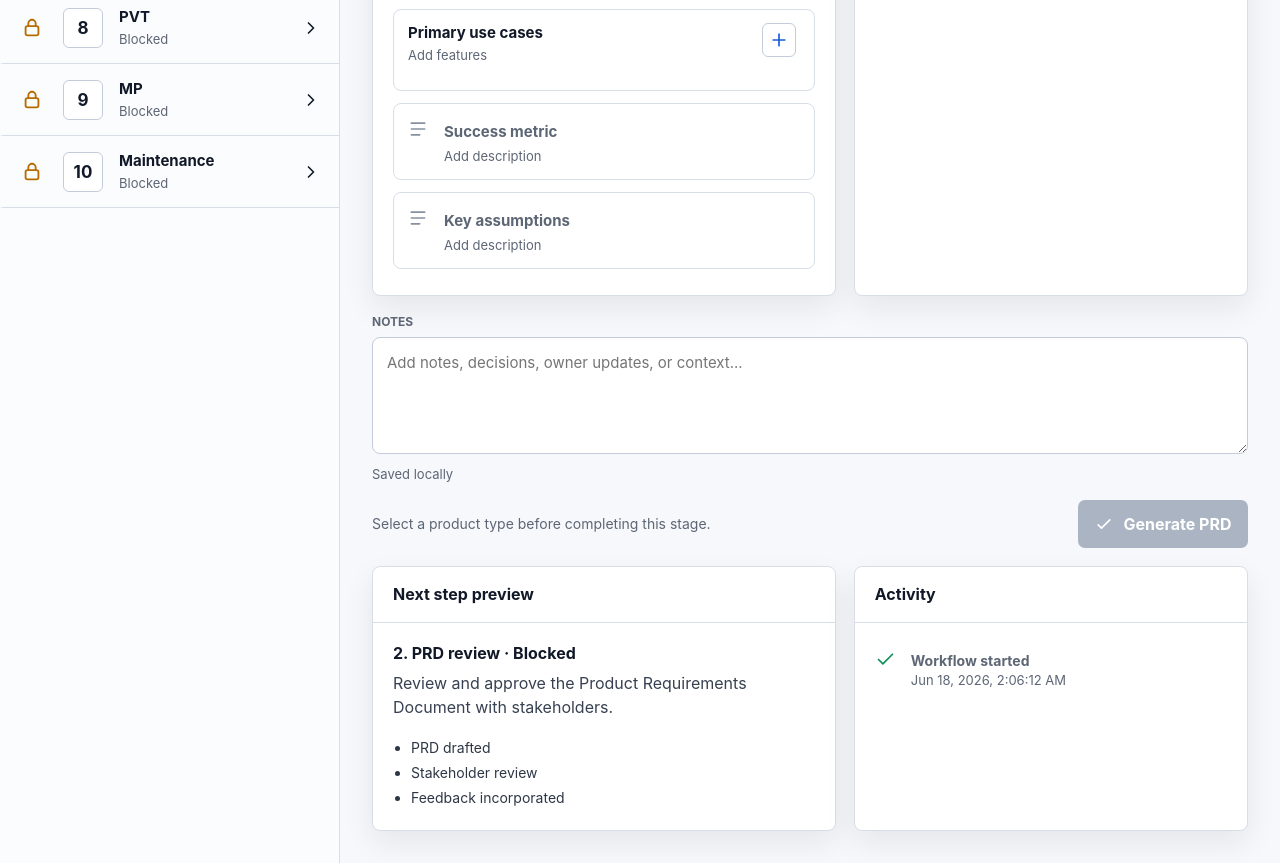
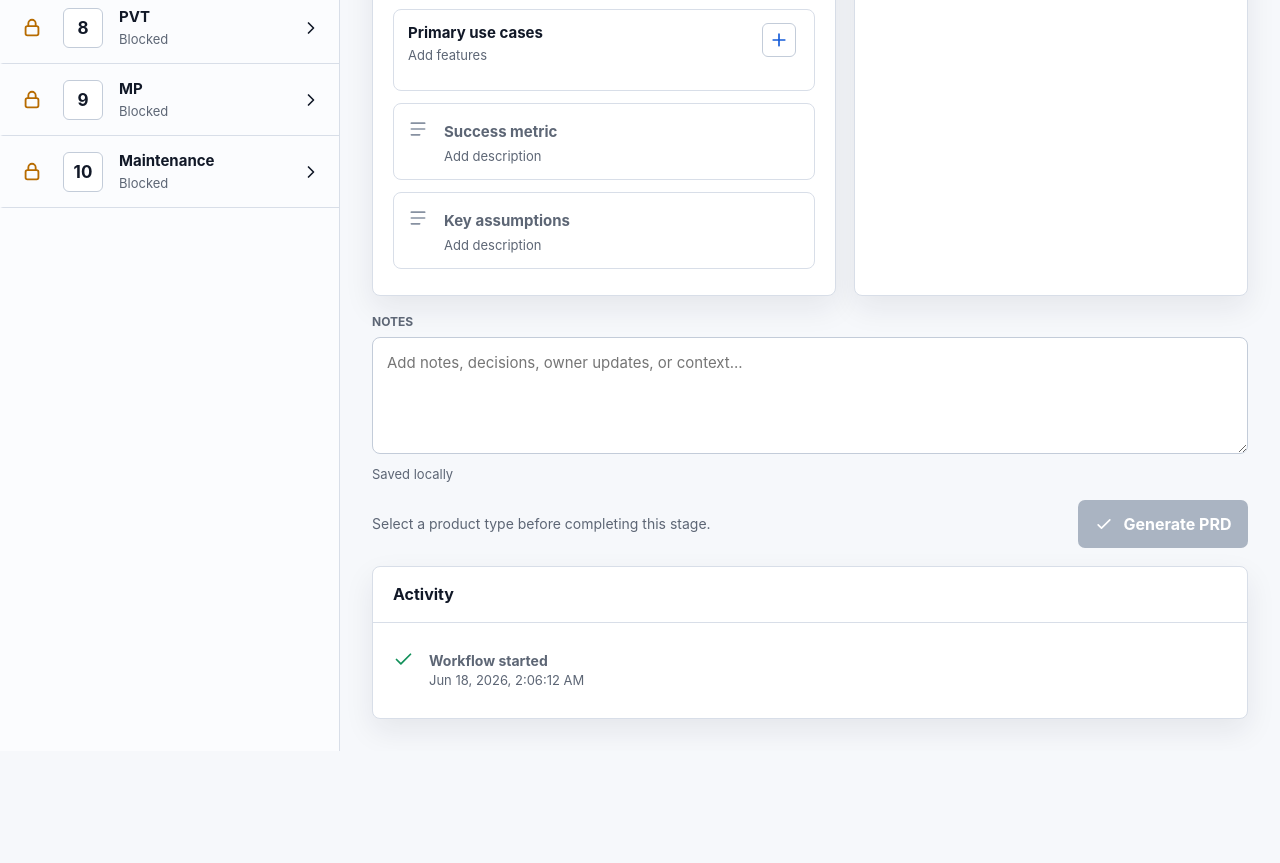
Before and after one commit to jethao/makeflow, a website: page index.html in a window 1280 px wide. Shown: the part 631-1494 px from the top of the page. After the commit the page ends 1382 px from the top, so only its background shows below. Drawn offline with Linux system fonts and the light colour scheme.

Commit message:
Remove Next step preview view and expand Activity
- Remove the Next step preview section from the bottom grid
- Make the Activity section expand to full width
- Increase activity list max-height for better visibility
- Remove associated JS rendering logic and CSS

```diff
--- a/app.js
+++ b/app.js
@@ -134,7 +134,6 @@ const notesInput = document.querySelector("#notesInput");
 const saveState = document.querySelector("#saveState");
 const completionHint = document.querySelector("#completionHint");
 const completeButton = document.querySelector("#completeButton");
-const nextPreview = document.querySelector("#nextPreview");
 const activityList = document.querySelector("#activityList");
 const contextModal = document.querySelector("#contextModal");
 const modalStage = document.querySelector("#modalStage");
@@ -342,35 +341,6 @@ function renderDetails() {
   });
 }
 
-function renderNextPreview() {
-  const nextIndex = selectedIndex + 1;
-  if (selectedIndex === stages.length - 1 && !state.completed[selectedIndex]) {
-    nextPreview.innerHTML = `
-      <h4>No following stage</h4>
-      <p>Complete Maintenance once post-launch monitoring, quality triage, and lifecycle ownership are active.</p>
-    `;
-    return;
-  }
-
-  if (nextIndex >= stages.length) {
-    nextPreview.innerHTML = `
-      <h4>Production workflow complete</h4>
-      <p>Maintenance is now the operating rhythm for quality, feedback, and lifecycle decisions.</p>
-    `;
-    return;
-  }
-
-  const next = stages[nextIndex];
-  const nextStatus = statusFor(nextIndex) === "locked" ? "Blocked" : "Ready";
-  nextPreview.innerHTML = `
-    <h4>${nextIndex + 1}. ${next.name} · ${nextStatus}</h4>
-    <p>${next.summary}</p>
-    <ul class="preview-requirements">
-      ${next.checklist.slice(0, 3).map((item) => `<li>${item}</li>`).join("")}
-    </ul>
-  `;
-}
-
 function renderActivity() {
   const items = [...state.activity].reverse();
   activityList.innerHTML = items.map((item) => `
@@ -436,7 +406,6 @@ function render() {
 
   renderSteps();
   renderDetails();
-  renderNextPreview();
   renderActivity();
 }
 
--- a/index.html
+++ b/index.html
@@ -119,12 +119,6 @@
           <div class="bottom-grid">
             <section class="work-card">
               <div class="section-heading">
-                <h3>Next step preview</h3>
-              </div>
-              <div id="nextPreview" class="next-preview"></div>
-            </section>
-            <section class="work-card">
-              <div class="section-heading">
                 <h3>Activity</h3>
               </div>
               <ol id="activityList" class="activity-list"></ol>
--- a/styles.css
+++ b/styles.css
@@ -363,11 +363,14 @@ svg {
   background: var(--surface-soft);
 }
 
-.content-grid,
-.bottom-grid {
+.content-grid {
   display: grid;
   grid-template-columns: minmax(0, 1fr) minmax(360px, 0.85fr);
   gap: 18px;
+}
+
+.bottom-grid {
+  display: block;
 }
 
 .work-card {
@@ -718,34 +721,11 @@ svg {
   cursor: not-allowed;
 }
 
-.next-preview {
-  padding: 20px;
-}
-
-.next-preview h4 {
-  margin: 0 0 8px;
-  font-size: 16px;
-}
-
-.next-preview p {
-  margin: 0;
-  color: #374151;
-  line-height: 1.5;
-}
-
-.preview-requirements {
-  margin: 16px 0 0;
-  padding-left: 18px;
-  color: #2d3645;
-  font-size: 14px;
-  line-height: 1.8;
-}
-
 .activity-list {
   list-style: none;
   margin: 0;
   padding: 16px 20px 20px;
-  max-height: 260px;
+  max-height: 380px;
   overflow-y: auto;
   overscroll-behavior: contain;
 }
@@ -995,8 +975,7 @@ svg {
   }
 
   .detail-header,
-  .content-grid,
-  .bottom-grid {
+  .content-grid {
     grid-template-columns: 1fr;
   }
 
```
